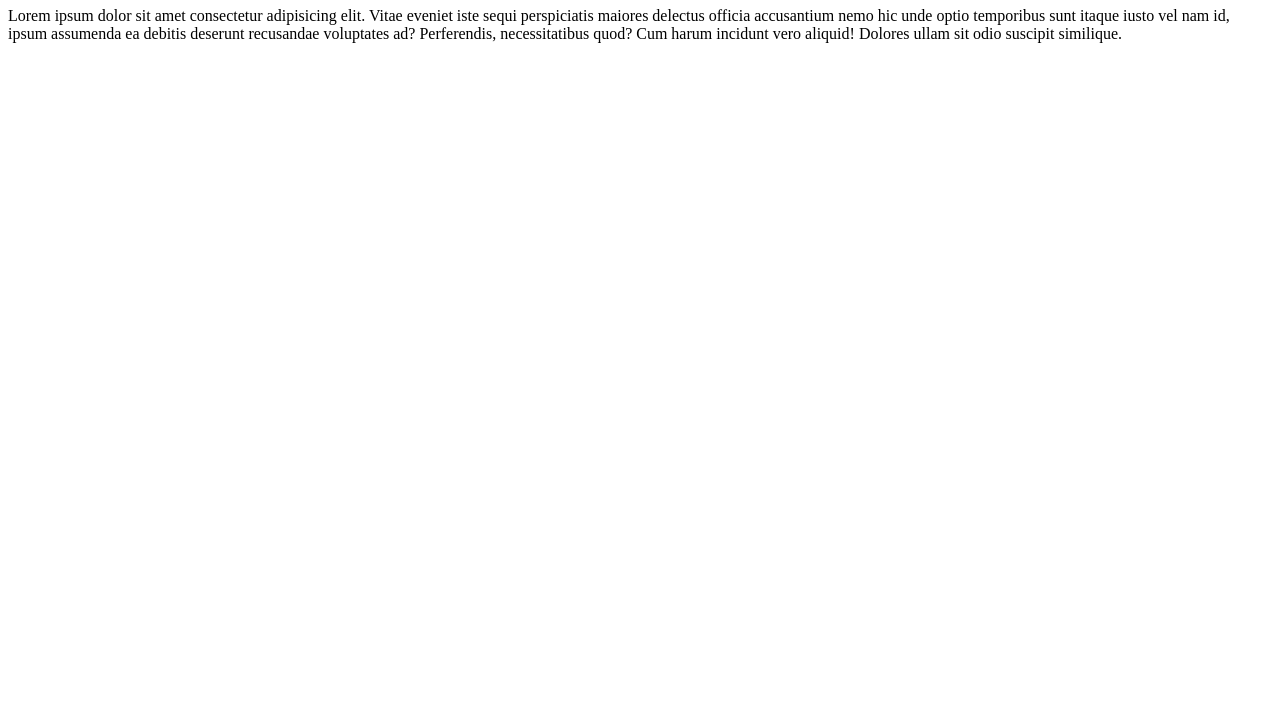
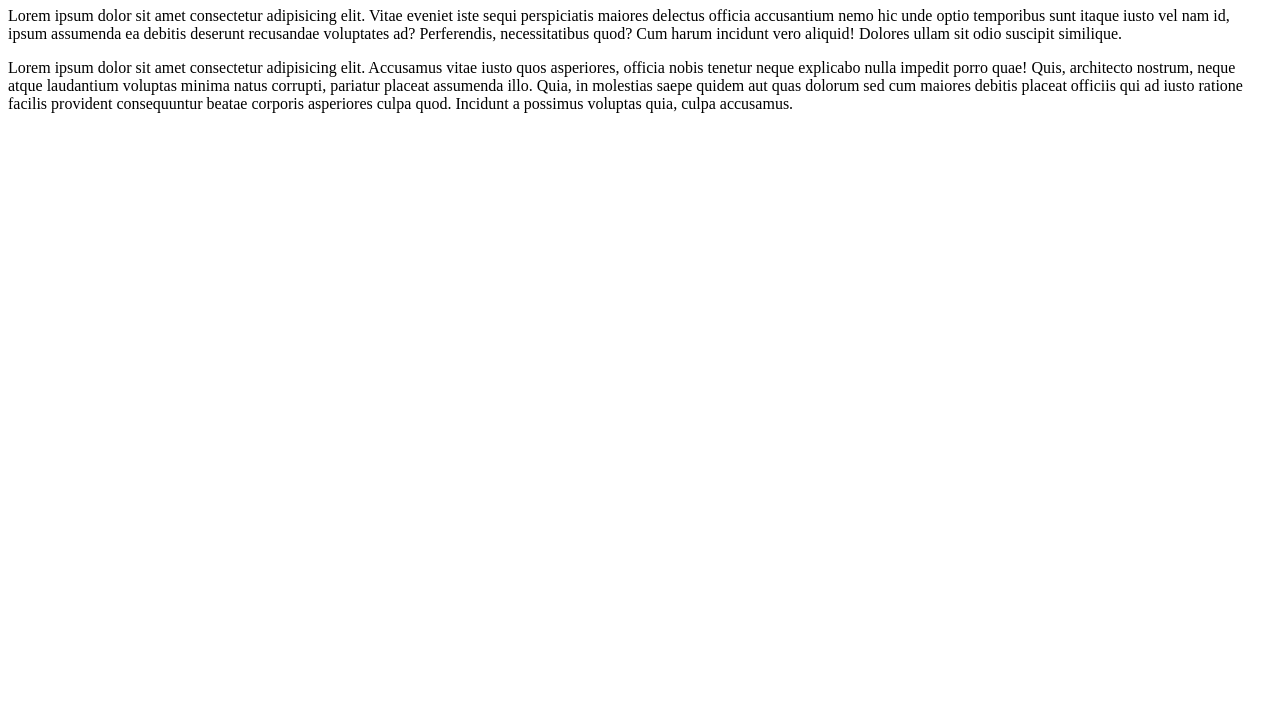
Before and after one commit to ovie009/Github, a plain HTML site: page index.html in a window 1280 px wide. Shown: the part 73-800 px from the top of the page. Drawn offline with Linux system fonts and the light colour scheme.

Commit message:
added section tag to main

```diff
--- a/index.html
+++ b/index.html
@@ -13,6 +13,12 @@
     <main>
         <h1>Lorem ipsum, dolor sit amet consectetur adipisicing.</h1>
         <p>Lorem ipsum dolor sit amet consectetur adipisicing elit. Vitae eveniet iste sequi perspiciatis maiores delectus officia accusantium nemo hic unde optio temporibus sunt itaque iusto vel nam id, ipsum assumenda ea debitis deserunt recusandae voluptates ad? Perferendis, necessitatibus quod? Cum harum incidunt vero aliquid! Dolores ullam sit odio suscipit similique.</p>
+
+        <section>
+            <p>
+                Lorem ipsum dolor sit amet consectetur adipisicing elit. Accusamus vitae iusto quos asperiores, officia nobis tenetur neque explicabo nulla impedit porro quae! Quis, architecto nostrum, neque atque laudantium voluptas minima natus corrupti, pariatur placeat assumenda illo. Quia, in molestias saepe quidem aut quas dolorum sed cum maiores debitis placeat officiis qui ad iusto ratione facilis provident consequuntur beatae corporis asperiores culpa quod. Incidunt a possimus voluptas quia, culpa accusamus.
+            </p>
+        </section>
     </main>
     <footer>
 
```
